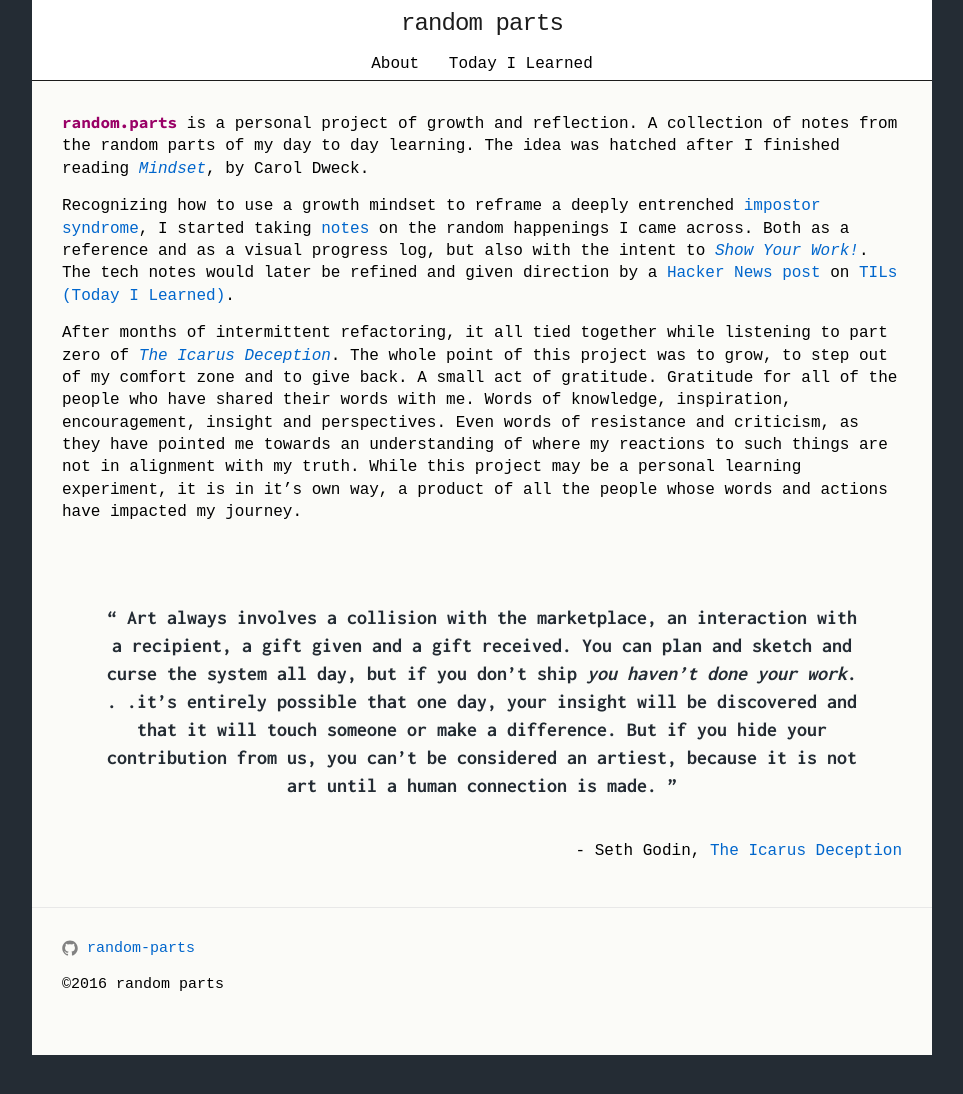
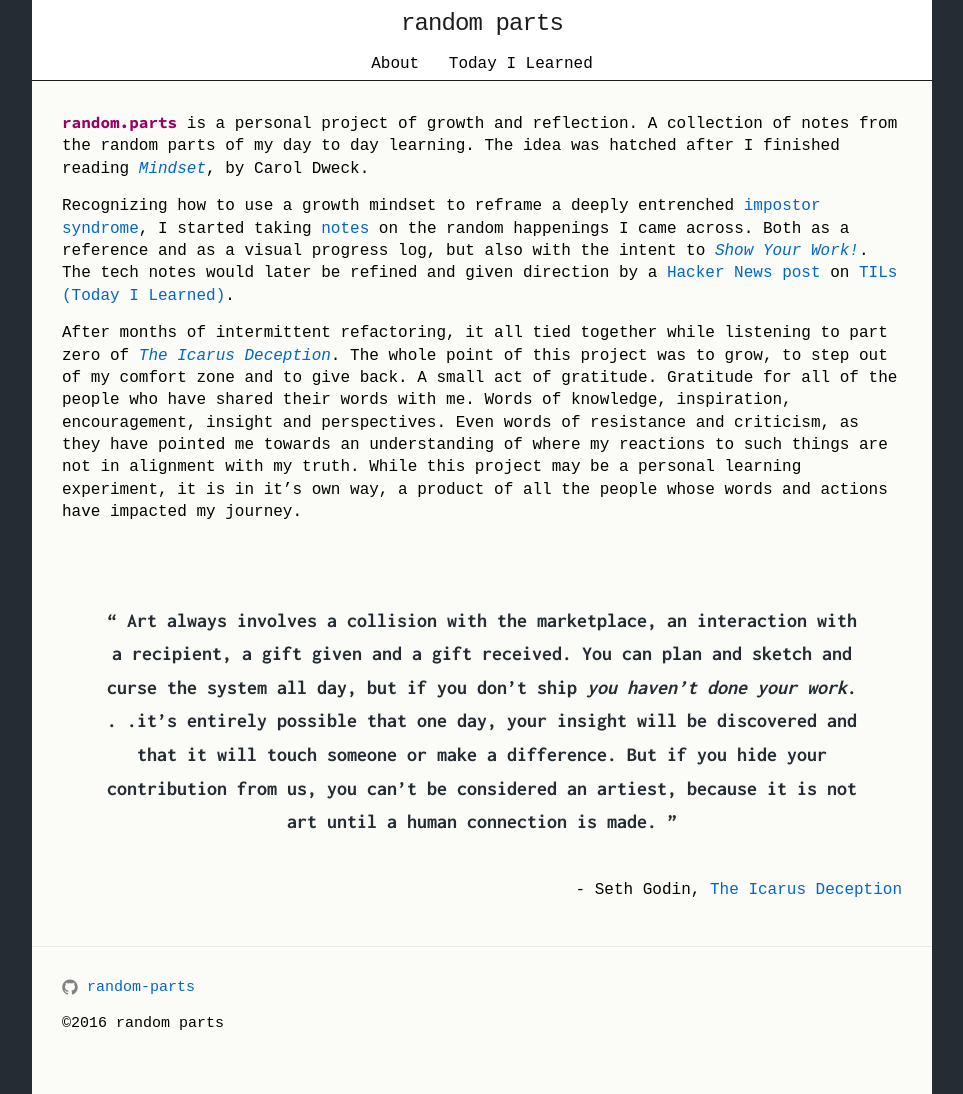
Before and after one commit to random-parts/random-parts.github.io, a Jekyll site: the page built from About.md, in a window 1280 px wide. Shown: the whole page, without its empty margins (158-1121 px from the left). Built offline with Jekyll 4.4.1, drawn with Linux system fonts in a browser that asks for light colours; before the commit the page ends 1055 px from its top, so only the background shows below that.

Commit message:
add line-height to blockquote

```diff
--- a/_sass/_base.scss
+++ b/_sass/_base.scss
@@ -151,6 +151,7 @@
     > blockquote {
         padding: 40px;
         letter-spacing: 0em;
+        line-height: $base-line-height * 1.2;
         p {color: $background-color;}
     }
 
```
